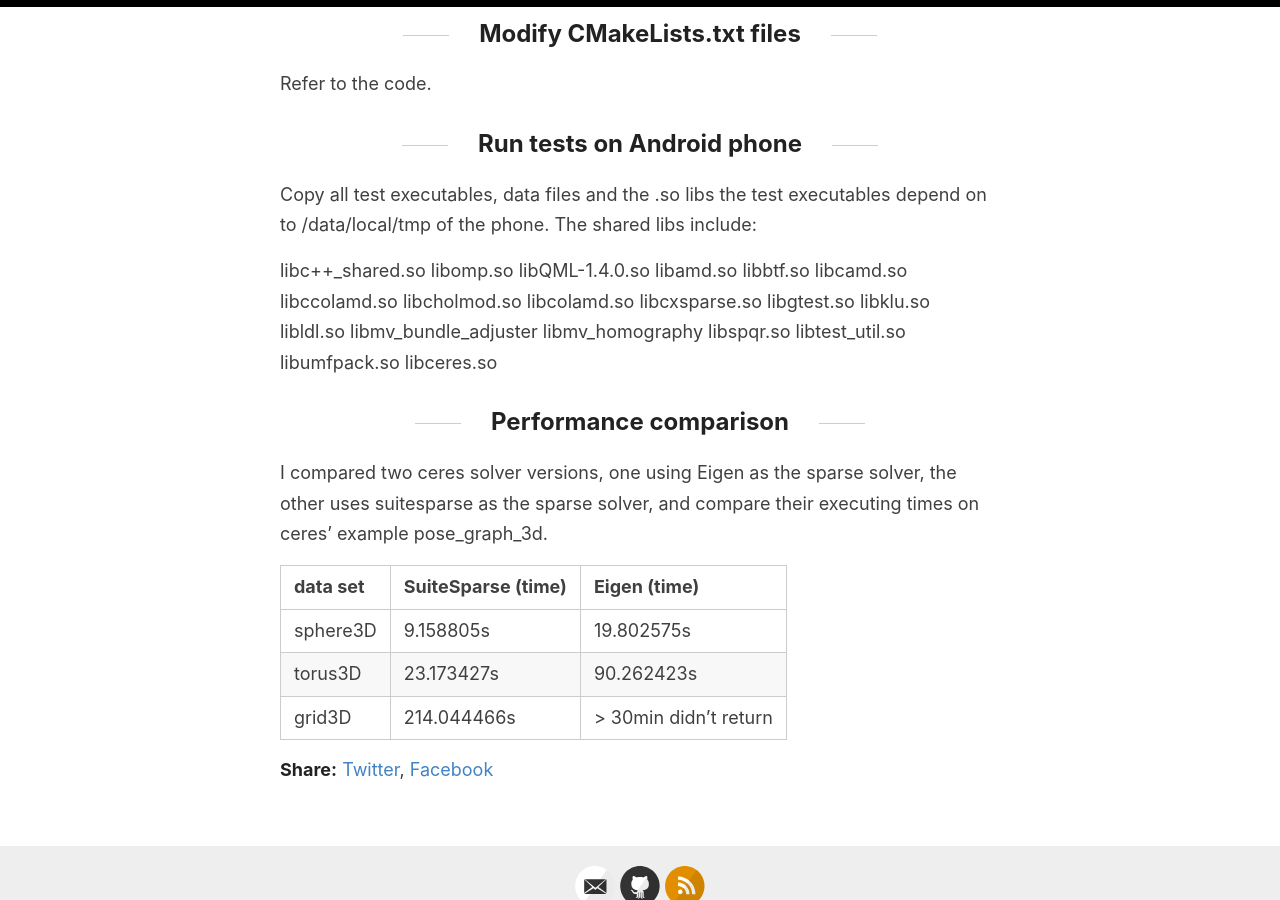
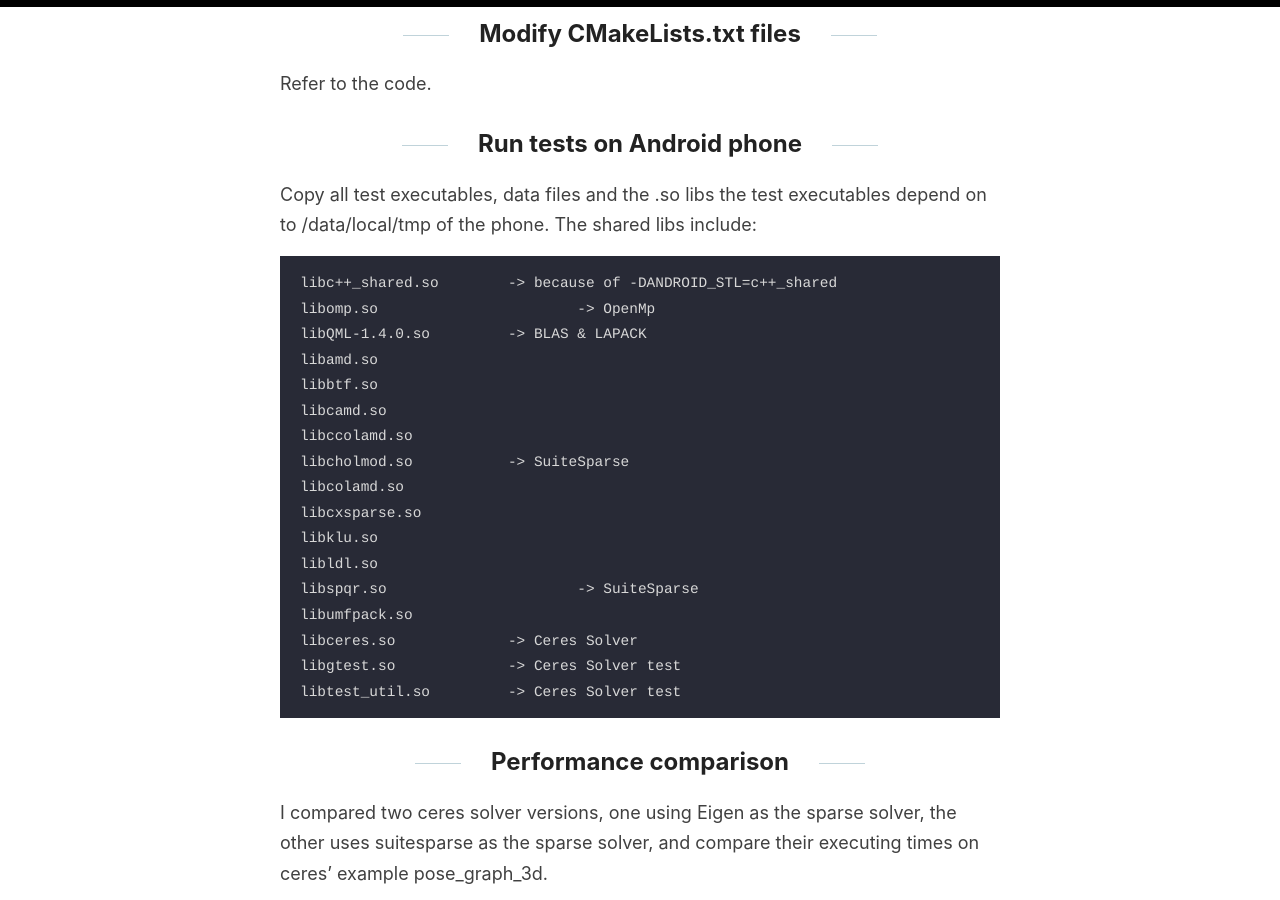
Before and after one commit to ZhaoqunZhong/ZhaoqunZhong.github.io, a Jekyll site: the page built from _posts/2020-9-1-ceres-for-android.md, in a window 1280 px wide and 900 px high, scrolled down 2699 px. Built offline with Jekyll 4.4.1, drawn with Linux system fonts in a browser that asks for light colours; comment, search, counter and statistics services are not loaded.

Commit message:
Update 2020-9-1-ceres-for-android.md

```diff
--- a/_posts/2020-9-1-ceres-for-android.md
+++ b/_posts/2020-9-1-ceres-for-android.md
@@ -85,25 +85,23 @@ Refer to the code.
 
 Copy all test executables, data files and the .so libs the test executables depend on to /data/local/tmp of the phone. The shared libs include:
 
-libc++_shared.so
-libomp.so
-libQML-1.4.0.so
-libamd.so
-libbtf.so
-libcamd.so
-libccolamd.so
-libcholmod.so
-libcolamd.so
-libcxsparse.so
-libgtest.so
-libklu.so
-libldl.so
-libmv_bundle_adjuster
-libmv_homography
-libspqr.so
-libtest_util.so
-libumfpack.so
-libceres.so
+	libc++_shared.so 	-> because of -DANDROID_STL=c++_shared
+	libomp.so 			-> OpenMp
+	libQML-1.4.0.so 	-> BLAS & LAPACK
+	libamd.so
+	libbtf.so
+	libcamd.so
+	libccolamd.so
+	libcholmod.so 		-> SuiteSparse
+	libcolamd.so
+	libcxsparse.so
+	libklu.so
+	libldl.so
+	libspqr.so 			-> SuiteSparse
+	libumfpack.so
+	libceres.so 		-> Ceres Solver
+	libgtest.so 		-> Ceres Solver test
+	libtest_util.so 	-> Ceres Solver test
 
 ## Performance comparison
 
@@ -111,6 +109,6 @@ I compared two ceres solver versions, one using Eigen as the sparse solver, the
 
 | data set | SuiteSparse (time) | Eigen (time) |
 | ----     | ------------| -------------------|
-| sphere3D | 9.158805s   | 19.802575s |
-| torus3D  | 23.173427s  | 90.262423s  |
+| sphere3D | 9.158805s   | 19.802575s 		  |
+| torus3D  | 23.173427s  | 90.262423s  		  |
 | grid3D   | 214.044466s | > 30min didn't return  |
```
